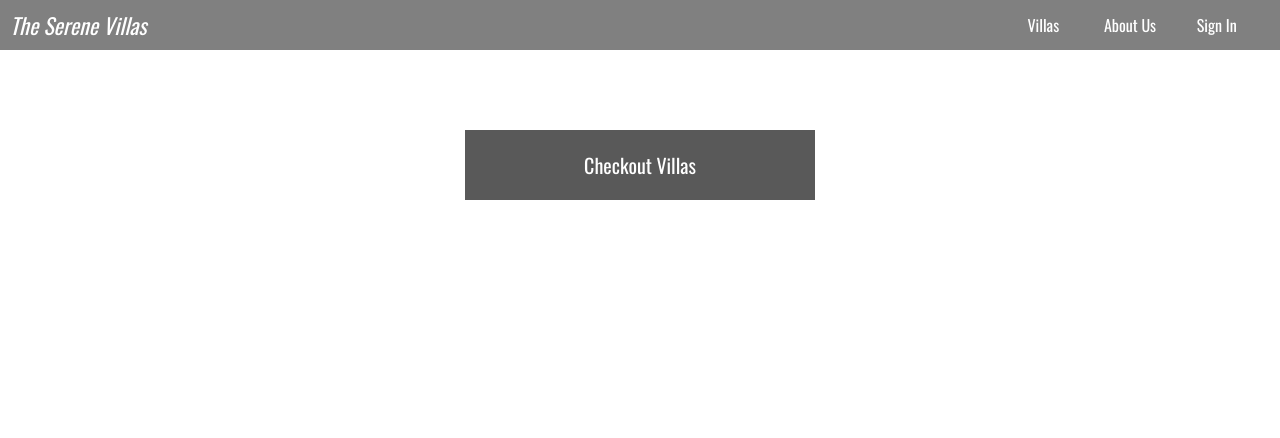
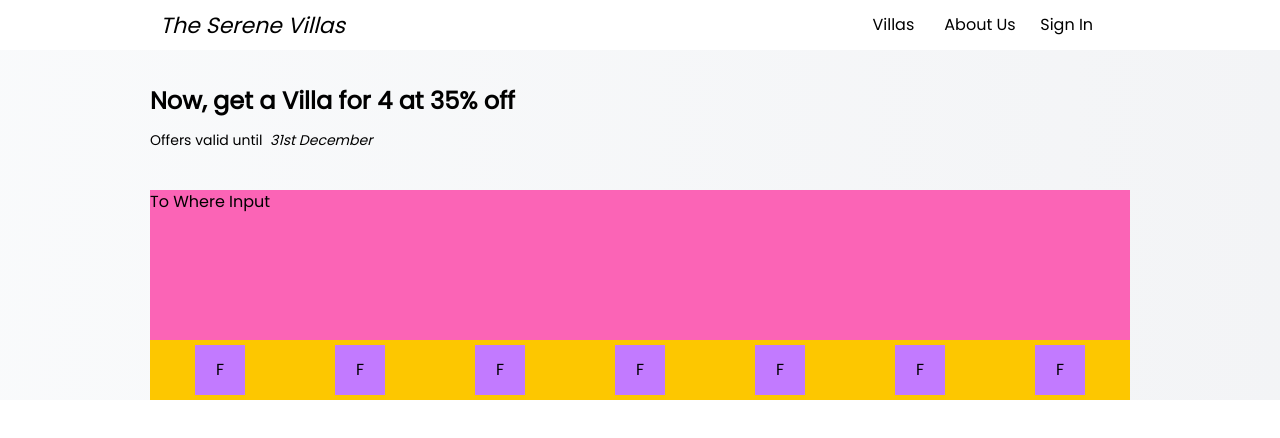
Before and after one commit to tushar7789/serene-villas, a Next.js app: page / in a window 1280 px wide. Shown: the top 438 px of the page. Built offline with nearby package versions, Linux system fonts and the light colour scheme.

Commit message:
redesigned home page, added home page banner

```diff
--- a/src/_components/button.tsx
+++ b/src/_components/button.tsx
@@ -21,11 +21,10 @@ function Button({ children, to, type, callbackSetter }: ButtonPropInterface) {
             className={`
                 flex flex-row
                 items-center
-                text-white
                 ${type === "primary"
                     ? 'w-[var(--primary-button-width)] h-[var(--primary-button-height)] justify-start ml-[10px] text-[22px] italic'
                     : type === "secondary"
-                        ? 'w-[var(--secondary-button-width)] h-[var(--secondary-button-height)]  hover:bg-[white] hover:text-black justify-center'
+                        ? 'w-[var(--secondary-button-width)] h-[var(--secondary-button-height)]  hover:bg-green-300 justify-center'
                         : type === 'home-button'
                             ? 'w-[var(--home-button-width)] h-[var(--home-button-height)] backdrop-brightness-35 hover:backdrop-brightness-25 text-[20px] justify-center'
                             : type === 'booking'
--- /dev/null
+++ b/src/_components/datesInputBox.tsx
@@ -0,0 +1,11 @@
+import React from 'react'
+
+function DatesInputBox() {
+    return (
+        <div>
+
+        </div>
+    )
+}
+
+export default DatesInputBox;
--- /dev/null
+++ b/src/_components/featuresBanner.tsx
@@ -0,0 +1,17 @@
+const Features = () => {
+    return (
+        <>
+            {
+                Array.from({ length: 7 }, (ele, ind) => {
+                    return (
+                        <span className="h-[50px] w-[50px] bg-purple-400 flex flex-row justify-center items-center" key={ind}>
+                            F
+                        </span>
+                    )
+                })
+            }
+        </>
+    )
+}
+
+export default Features;
--- a/src/_components/navigation.tsx
+++ b/src/_components/navigation.tsx
@@ -4,7 +4,7 @@ import Button from './button';
 
 function Navigation() {
     return (
-        <ul className="flex flex-row justify-between h-[50px] backdrop-brightness-50 z-10">
+        <ul className="h-[50px] flex flex-row justify-between px-[150px]">
             <li>
                 <Button to='/' type="primary">The Serene Villas</Button>
             </li>
--- a/src/app/globals.css
+++ b/src/app/globals.css
@@ -12,6 +12,12 @@
 
   --home-button-width : 350px;
   --home-button-height : 70px;
+
+  /* --color-nav-cuchu-100 : '#43a150' */
+}
+
+@theme {
+  --color-nav-100 : '#fff'
 }
 
 
--- a/src/app/layout.tsx
+++ b/src/app/layout.tsx
@@ -1,34 +1,28 @@
-'use client'
-
 import type { Metadata } from "next";
-import Image from "next/image";
-import { Oswald } from 'next/font/google';
+import { Poppins } from 'next/font/google';
 import "./globals.css";
 
 import Navigation from "@/_components/navigation";
-import BackgroundImage from "../../public/static_images/bg-i.png";
-import { usePathname } from "next/navigation";
 
-// export const metadata: Metadata = {
-//   title: "Serene Villas",
-//   description: "Rich with natural intimacy",
-// };
+export const metadata: Metadata = {
+  title: "Serene Villas",
+  description: "Rich with natural intimacy",
+};
 
 
-const oswald = Oswald({ subsets: ['latin'], weight: ['400', '600'] })
+// const inter = Inter({ subsets: ['latin'], weight: ['400', '600'] })
+const poppins = Poppins({ subsets: ['latin'], weight: ['400'] })
 
 export default function RootLayout({
   children,
 }: Readonly<{
   children: React.ReactNode;
 }>) {
-  const pathname = usePathname();
-  console.log('pathname : ', pathname);
   return (
-    <html lang="en" className={oswald.className}>
-      <body className="h-screen w-screen flex flex-col bg-white">
+    <html lang="en" className={poppins.className}>
+      <body className="h-screen w-screen flex flex-col" >
         <Navigation />
-        <div className={`flex-1 z-10  overflow-x-hidden scroll-m-0`}>
+        <div className={`flex-1 overflow-x-hidden scroll-m-0`}>
           {children}
         </div>
       </body>
--- a/src/app/page.tsx
+++ b/src/app/page.tsx
@@ -1,11 +1,32 @@
-import Button from "@/_components/button";
+import Features from "@/_components/featuresBanner";
 
 export default function Home() {
   return (
-    <div className="w-screen flex flex-row justify-center mt-[calc(80px)]">
-      <Button to="/villas" type="home-button">
-        Checkout Villas
-      </Button>
+    <div className="
+            w-screen
+            h-[350px]
+            px-[150px]
+            flex
+            flex-col
+            justify-start
+            items-center
+            bg-gradient-to-r
+            from-gray-50
+            to-gray-100">
+      <div className="h-[140px] w-full flex flex-col justify-center items-start">
+        <span className="h-[40px] w-full font-bold text-2xl">
+          Now, get a Villa for 4 at 35% off
+        </span>
+        <span className="h-[30px] w-full flex flex-row items-center text-sm">
+          Offers valid until &nbsp; <i>31st December</i>
+        </span>
+      </div>
+      <div className="h-[150px] w-full bg-pink-400 ">
+        To Where Input
+      </div>
+      <div className="h-[60px] w-full bg-yellow-400 flex flex-row justify-around items-center">
+        <Features />
+      </div>
     </div>
   );
 }
```
